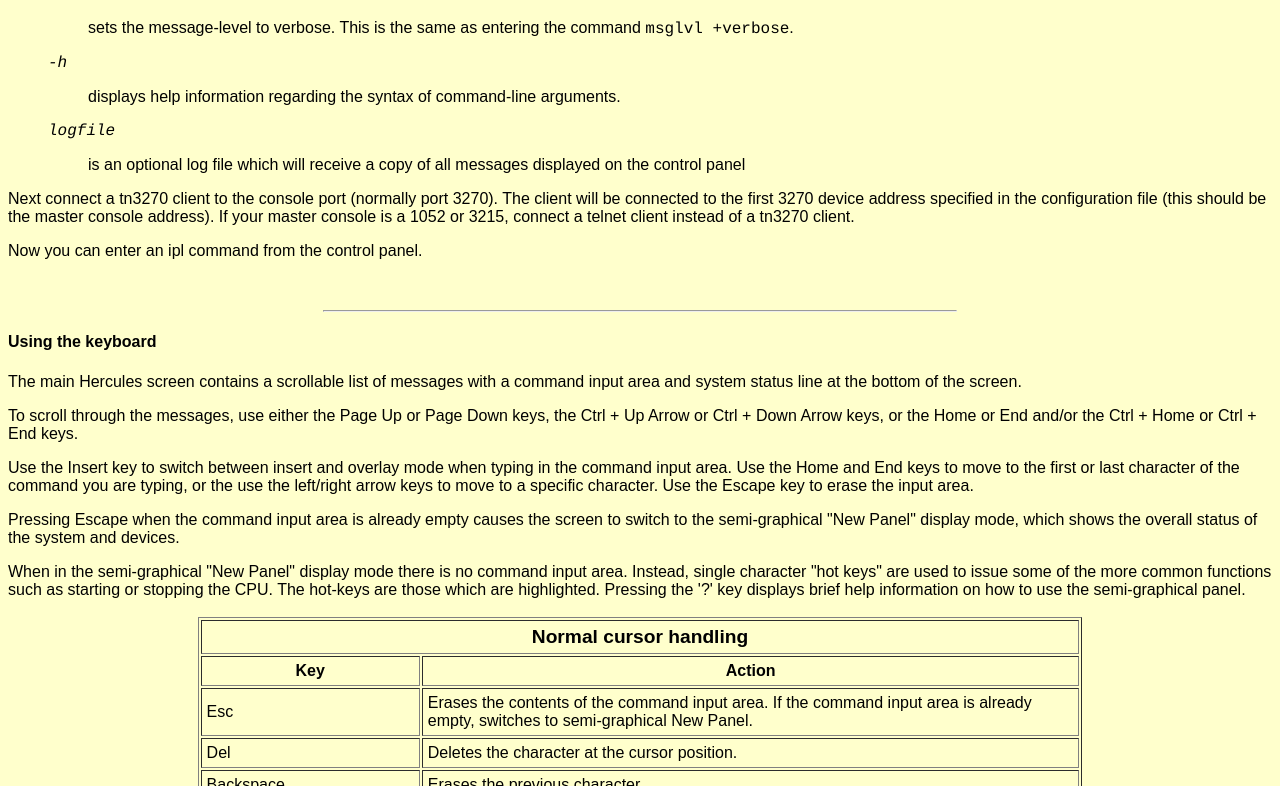
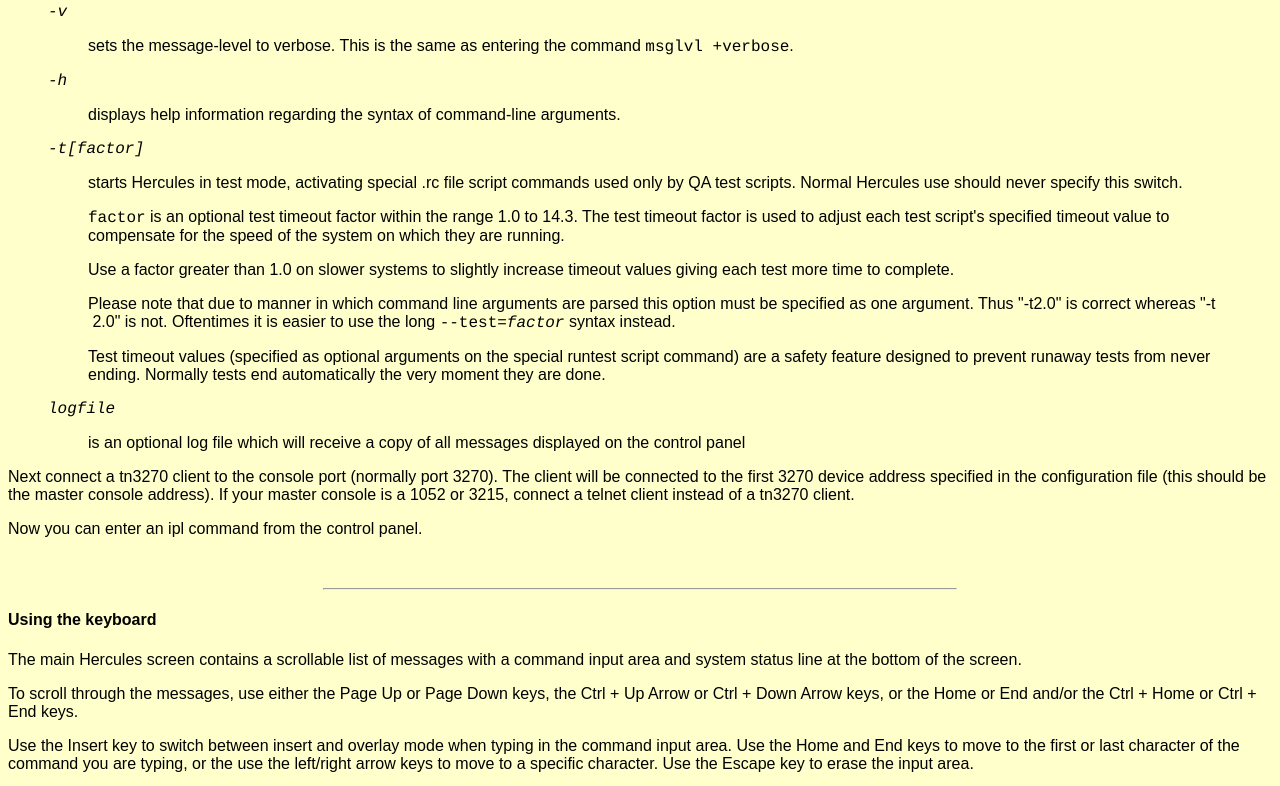
Before and after one commit to hercules-390/html, a plain HTML site: page hercinst.html in a window 1280 px wide. Shown: the part 3197-3983 px from the top of the page. Drawn offline with Linux system fonts and the light colour scheme.

Commit message:
-t test mode

```diff
--- a/hercinst.html
+++ b/hercinst.html
@@ -197,6 +197,7 @@ To start Hercules enter this command at the host's command prompt:
               [ -s <em>symbol=value</em> ] ...   |  [ --defsym=<em>symbol=value</em> ] ...
               [ -v ]                    |  [ --verbose ]
               [ -h ]                    |  [ --help ]
+              [ -t[factor]]             |  [ --test[=factor]]
               [ &gt; <em>logfile</em> ]
 </pre></code>
 </blockquote>
@@ -255,6 +256,30 @@ where:
         <dt><code><em>-h</em></code><p><dd>
 
             displays help information regarding the syntax of command-line arguments.
+        <p>
+        <dt><code><em>-t[factor]</em></code><p><dd>
+
+            starts Hercules in test mode, activating special .rc file script
+            commands used only by QA test scripts. Normal Hercules use should
+            never specify this switch.
+            <p>
+            <code>factor</code> is an optional test timeout factor within the
+            range 1.0 to 14.3. The test timeout factor is used to adjust each
+            test script's specified timeout value to compensate for the speed
+            of the system on which they are running.
+            <p>
+            Use a factor greater than 1.0 on slower systems to slightly increase
+            timeout values giving each test more time to complete.
+            <p>
+            Please note that due to manner in which command line arguments are
+            parsed this option must be specified as one argument. Thus "-t2.0"
+            is correct whereas "-t &nbsp;2.0" is not. Oftentimes it is easier
+            to use the long <code>--test=<i>factor</i></code> syntax instead.
+            <p>
+            Test timeout values (specified as optional arguments on the special
+            runtest script command) are a safety feature designed to prevent
+            runaway tests from never ending. Normally tests end automatically
+            the very moment they are done.
         <p>
         <dt><code><em>logfile</em></code><p><dd>
 
@@ -891,9 +916,9 @@ In addition to being able to execute any valid panel command (including the
 'sh' shell command) via the run-commands file, an additional
 '<tt><b>pause <i>nnn</i></b></tt>' command is supported in order to introduce
 a brief delay before reading and processing the next line in the file. The
-value <tt><i>nnn</i></tt> can be any number from 1 to 999 and specifies the
-number of seconds to delay before reading the next line. Creative use of the
-run-commands file can completely automate Hercules startup.
+value <tt><i>nnn</i></tt> can be any number from 0.001 to 999.0 and specifies
+the number of seconds to delay before reading the next line. Creative use of
+the run-commands file can completely automate Hercules startup.
 
 <br /><br />
 <hr width="50%">
```
Also changed, not shown: hercconf.html (+3 -3 lines), hercmspn.html (+2 -2 lines).
